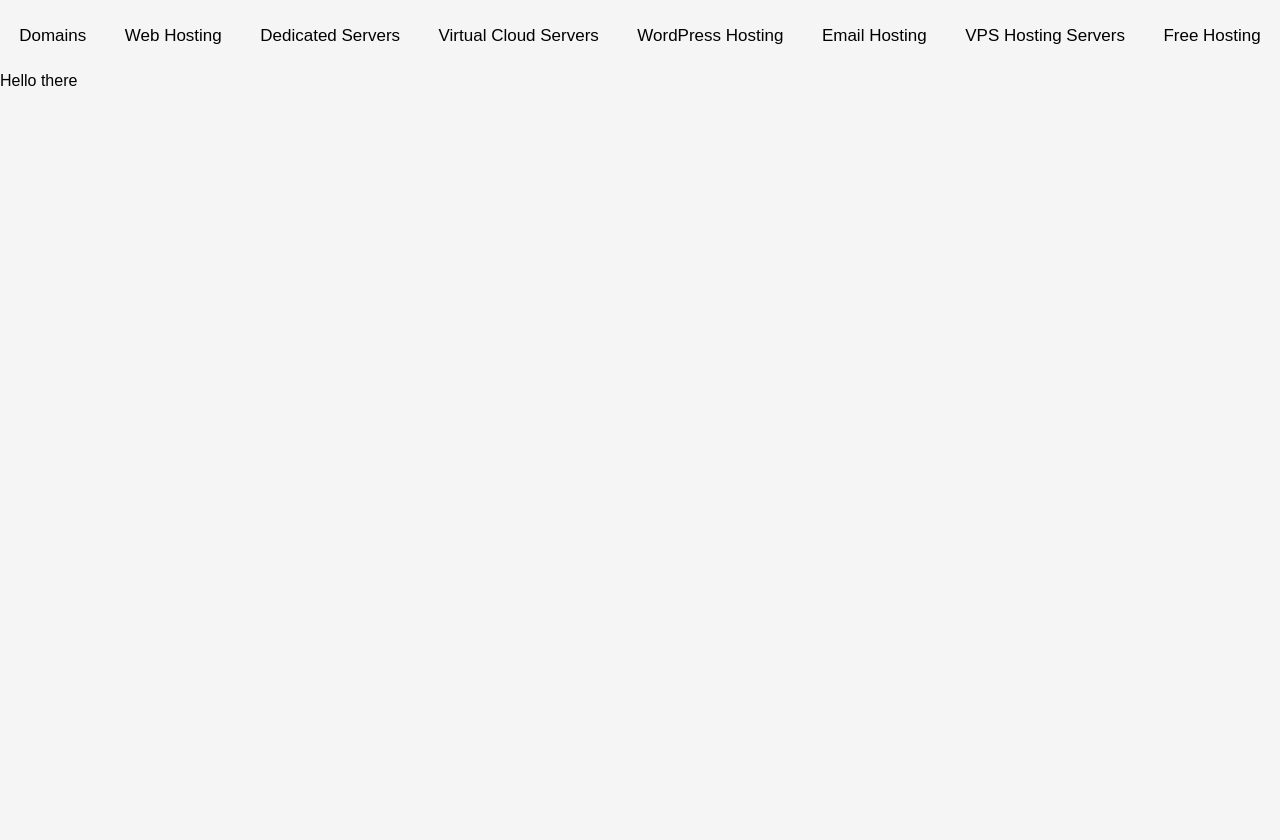
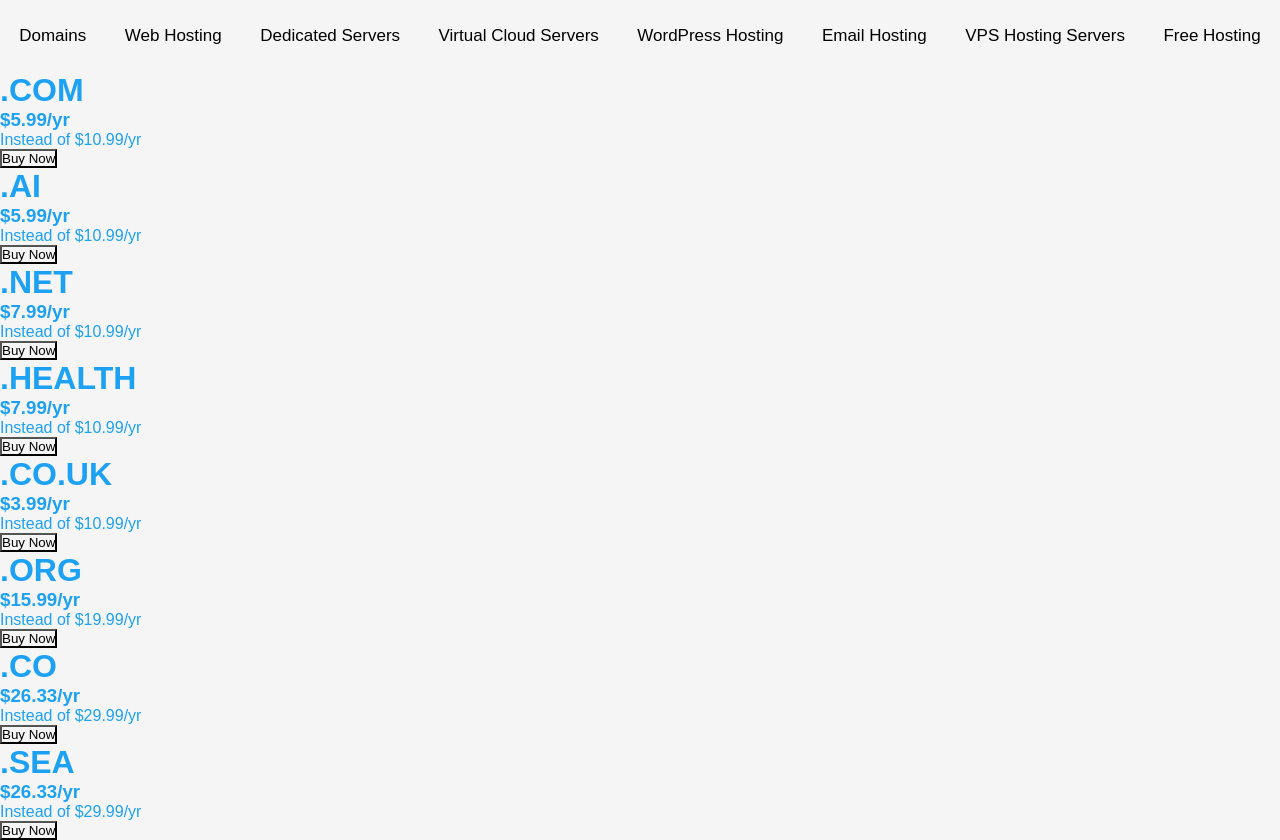
Before and after one commit to Florid11/first-task-p2, a React (Create React App) app: page / in a window 1280 px wide. Before the commit the page ends 800 px from the top, so only its background shows below. Built offline with nearby package versions, Linux system fonts and the light colour scheme.

Commit message:
Cards implemented

```diff
--- a/src/tabsNavigation/Tabs.js
+++ b/src/tabsNavigation/Tabs.js
@@ -1,9 +1,10 @@
 import React from "react";
 import classes from "./Tabs.module.css";
 import {Tab,Tabs,TabList,TabPanel} from "react-tabs";
+import cards from "../components/Cards"
 
 const tabsComponent = () => {
-
+    const cardsData = cards();
   return(
       <div className={classes.box}>
           <div className={classes.tab}>
@@ -19,7 +20,7 @@ const tabsComponent = () => {
                       <Tab disabled className={classes.tab_click}>Free Hosting</Tab>
                   </TabList>
                   <TabPanel className={classes.panel}>
-                      <p>Hello there</p>
+                      {cardsData}
                   </TabPanel>
               </Tabs>
           </div>
```
